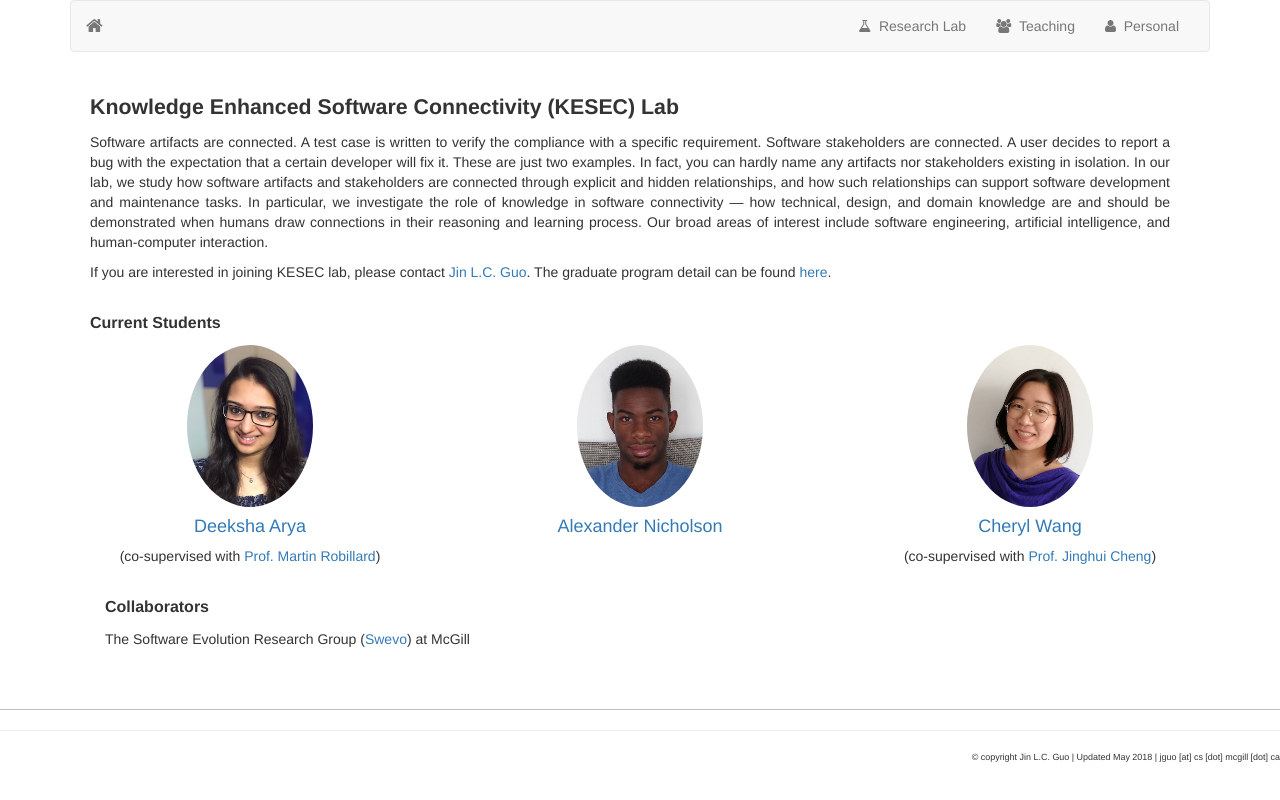
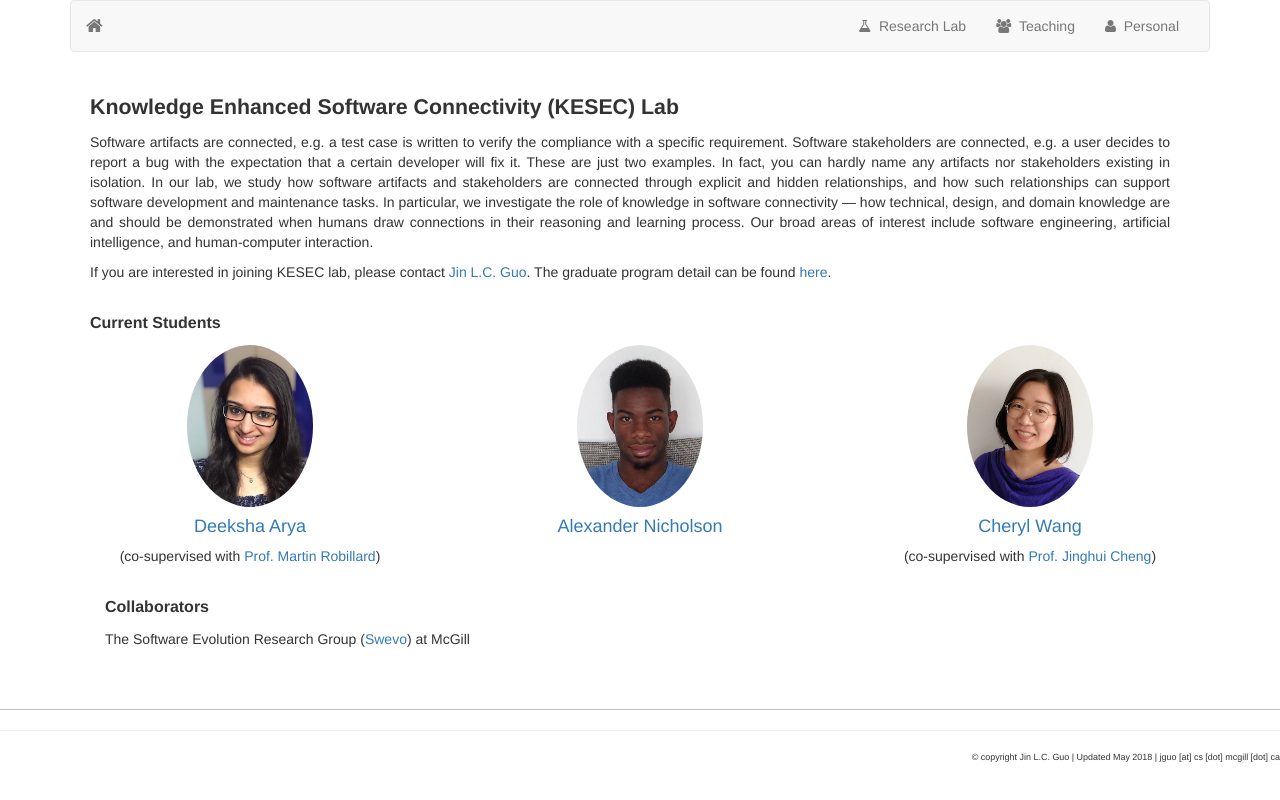
Before and after one commit to jin-guo/jin-guo.github.io, a plain HTML site: page lab.html in a window 1280 px wide. Drawn offline with Linux system fonts and the light colour scheme.

Commit message:
update lab intro text.

```diff
--- a/lab.html
+++ b/lab.html
@@ -52,7 +52,7 @@
 				<div class="col-xs-12">
 					<div class="sectionContent">
 					<p><span STYLE="font-size: 16pt"><strong>Knowledge Enhanced Software Connectivity (KESEC) Lab</strong></span></p>
-					<p class="text-intro">Software artifacts are connected. A test case is written to verify the compliance with a specific requirement. Software stakeholders are connected. A user decides to report a bug with the expectation that a certain developer will fix it.  These are just two examples.  In fact, you can hardly name any artifacts nor stakeholders existing in isolation. In our lab, we study how software artifacts and stakeholders are connected through explicit and hidden relationships, and how such relationships can support software development and maintenance tasks. In particular, we investigate the role of knowledge in software connectivity — how technical, design, and domain knowledge are and should be demonstrated when humans draw connections in their reasoning and learning process.   Our broad areas of interest include software engineering, artificial intelligence, and human-computer interaction. </p>
+					<p class="text-intro">Software artifacts are connected, e.g. a test case is written to verify the compliance with a specific requirement. Software stakeholders are connected, e.g. a user decides to report a bug with the expectation that a certain developer will fix it.  These are just two examples.  In fact, you can hardly name any artifacts nor stakeholders existing in isolation. In our lab, we study how software artifacts and stakeholders are connected through explicit and hidden relationships, and how such relationships can support software development and maintenance tasks. In particular, we investigate the role of knowledge in software connectivity — how technical, design, and domain knowledge are and should be demonstrated when humans draw connections in their reasoning and learning process.   Our broad areas of interest include software engineering, artificial intelligence, and human-computer interaction. </p>
 					<p class="text-intro">If you are interested in joining KESEC lab, please contact <a href="index.html">Jin L.C. Guo</a>. The graduate program detail can be found <a href="https://www.cs.mcgill.ca/academic/graduate/phd" target="_blank">here</a>. </p>
 				</div>
 
```
